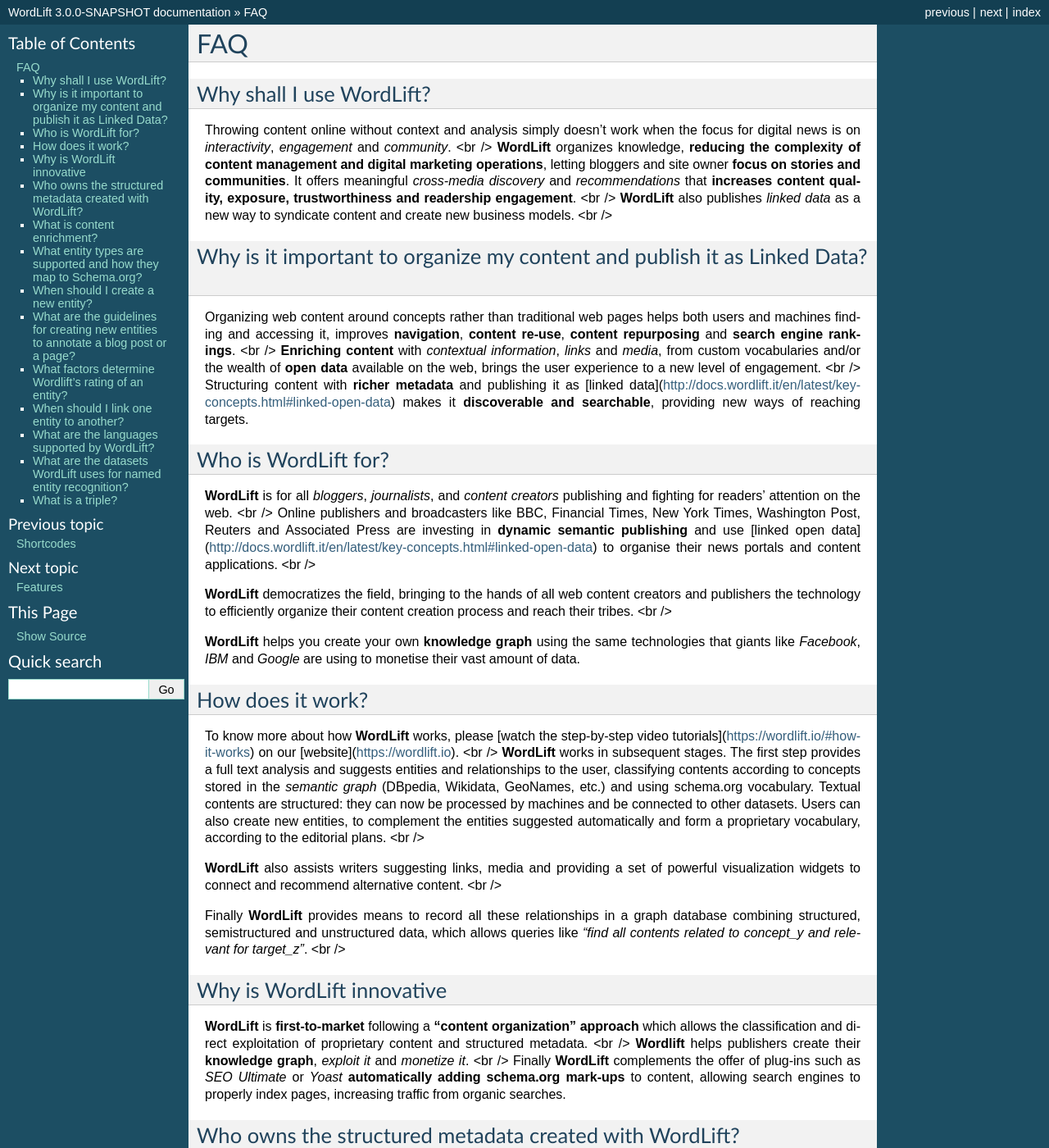
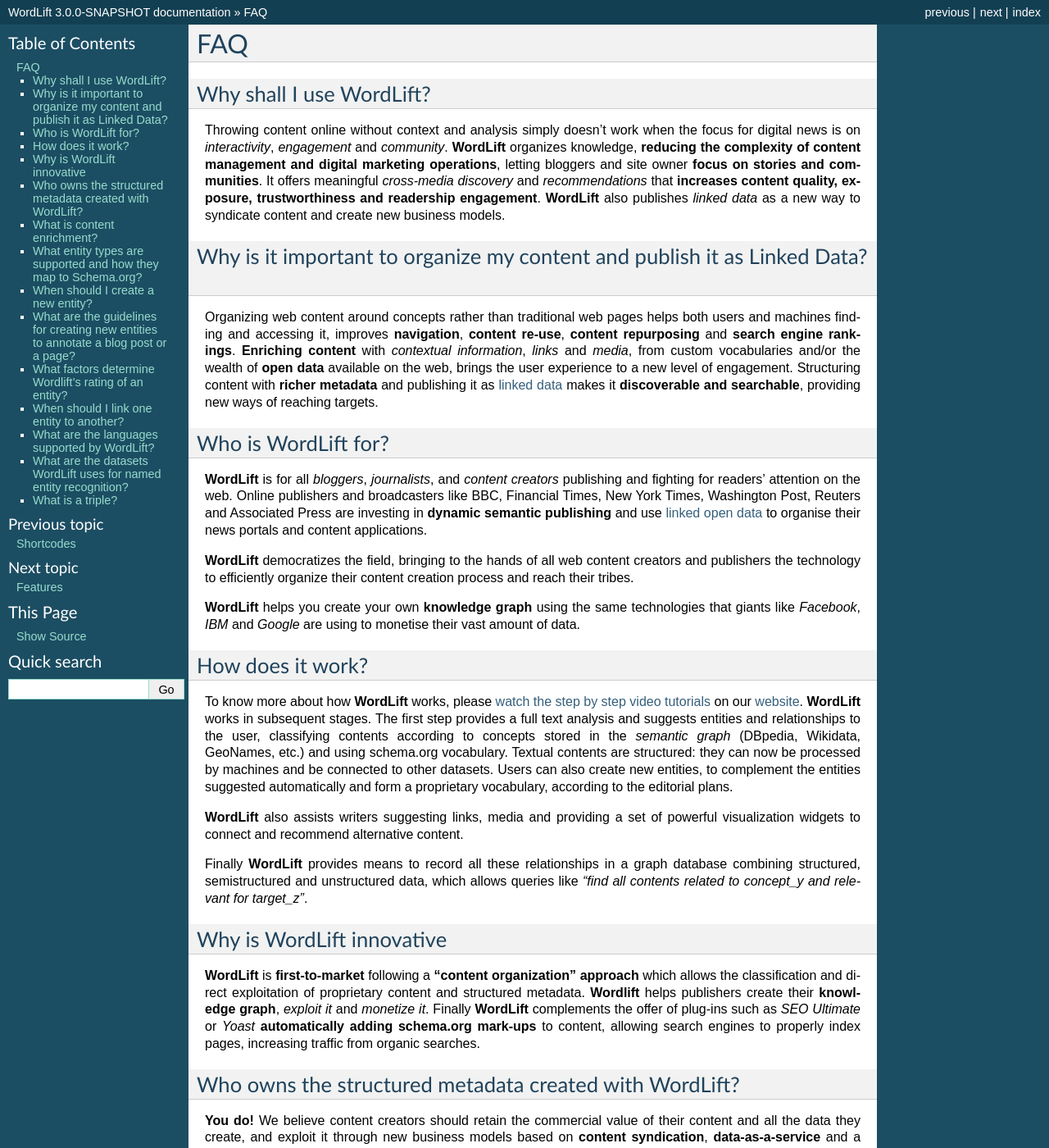
Before and after one commit to insideout10/wordlift-docs, a Sphinx documentation site: the page built from docs/faq.rst, in a window 1280 px wide and 1400 px high. Shown: the whole window at 82% size. Built offline with Sphinx 7.4.7, drawn with Linux system fonts in a browser that asks for light colours; some of the changed text lies outside the part shown.

Commit message:
updating far

```diff
--- a/docs/faq.rst
+++ b/docs/faq.rst
@@ -4,49 +4,49 @@
 Why shall I use WordLift?
 _____________
 
-Throwing content online without context and analysis simply doesn’t work when the focus for digital news is on *interactivity*, *engagement* and *community*. <br />
-**WordLift** organizes knowledge, **reducing the complexity of content management and digital marketing operations**, letting bloggers and site owner **focus on stories and communities**. It offers meaningful *cross-media discovery* and *recommendations* that **increases content quality, exposure, trustworthiness and readership engagement**. <br />
-**WordLift** also publishes *linked data* as a new way to syndicate content and create new business models. <br />
+Throwing content online without context and analysis simply doesn’t work when the focus for digital news is on *interactivity*, *engagement* and *community*.
+**WordLift** organizes knowledge, **reducing the complexity of content management and digital marketing operations**, letting bloggers and site owner **focus on stories and communities**. It offers meaningful *cross-media discovery* and *recommendations* that **increases content quality, exposure, trustworthiness and readership engagement**.
+**WordLift** also publishes *linked data* as a new way to syndicate content and create new business models.
 
 Why is it important to organize my content and publish it as Linked Data?
 _____________
 
-Organizing web content around concepts rather than traditional web pages helps both users and machines finding and accessing it, improves **navigation**, **content re-use**, **content repurposing** and **search engine rankings**. <br />
-**Enriching content** with *contextual information*, *links* and *media*, from custom vocabularies and/or the wealth of **open data** available on the web, brings the user experience to a new level of engagement. <br />
-Structuring content with **richer metadata** and publishing it as [linked data](http://docs.wordlift.it/en/latest/key-concepts.html#linked-open-data) makes it **discoverable and searchable**, providing new ways of reaching targets.
+Organizing web content around concepts rather than traditional web pages helps both users and machines finding and accessing it, improves **navigation**, **content re-use**, **content repurposing** and **search engine rankings**.
+**Enriching content** with *contextual information*, *links* and *media*, from custom vocabularies and/or the wealth of **open data** available on the web, brings the user experience to a new level of engagement.
+Structuring content with **richer metadata** and publishing it as `linked data <http://docs.wordlift.it/en/latest/key-concepts.html#linked-open-data>`_ makes it **discoverable and searchable**, providing new ways of reaching targets.
 
 Who is WordLift for?
 _____________
 
-**WordLift** is for all *bloggers*, *journalists*, and *content creators* publishing and fighting for readers’ attention on the web. <br />
-Online publishers and broadcasters like BBC, Financial Times, New York Times, Washington Post, Reuters and Associated Press are investing in **dynamic semantic publishing** and use [linked open data](http://docs.wordlift.it/en/latest/key-concepts.html#linked-open-data) to organise their news portals and content applications. <br />
+**WordLift** is for all *bloggers*, *journalists*, and *content creators* publishing and fighting for readers’ attention on the web.
+Online publishers and broadcasters like BBC, Financial Times, New York Times, Washington Post, Reuters and Associated Press are investing in **dynamic semantic publishing** and use `linked open data <key-concepts.html#linked-open-data>`_ to organise their news portals and content applications.
 
-**WordLift** democratizes the field, bringing to the hands of all web content creators and publishers the technology to efficiently organize their content creation process and reach their tribes. <br />
+**WordLift** democratizes the field, bringing to the hands of all web content creators and publishers the technology to efficiently organize their content creation process and reach their tribes.
 
 **WordLift** helps you create your own **knowledge graph** using the same technologies that giants like *Facebook*, *IBM* and *Google* are using to monetise their vast amount of data.
 
 How does it work?
 _____________
 
-To know more about how **WordLift** works, please [watch the step-by-step video tutorials](https://wordlift.io/#how-it-works) on our [website](https://wordlift.io). <br />
-**WordLift** works in subsequent stages. The first step provides a full text analysis and suggests entities and relationships to the user, classifying contents according to concepts stored in the *semantic graph* (DBpedia, Wikidata, GeoNames, etc.) and using schema.org vocabulary. Textual contents are structured: they can now be processed by machines and be connected to other datasets. Users can also create new entities, to complement the entities suggested automatically and form a proprietary vocabulary, according to the editorial plans. <br />
+To know more about how **WordLift** works, please `watch the step by step video tutorials <https://wordlift.io/#how-it-works>`_ on our `website <https://wordlift.io>`_.
+**WordLift** works in subsequent stages. The first step provides a full text analysis and suggests entities and relationships to the user, classifying contents according to concepts stored in the *semantic graph* (DBpedia, Wikidata, GeoNames, etc.) and using schema.org vocabulary. Textual contents are structured: they can now be processed by machines and be connected to other datasets. Users can also create new entities, to complement the entities suggested automatically and form a proprietary vocabulary, according to the editorial plans.
 
-**WordLift** also assists writers suggesting links, media and providing a set of powerful visualization widgets to connect and recommend alternative content. <br />
+**WordLift** also assists writers suggesting links, media and providing a set of powerful visualization widgets to connect and recommend alternative content.
 
-Finally **WordLift** provides means to record all these relationships in a graph database combining structured, semistructured and unstructured data, which allows queries like *“find all contents related to concept_y and relevant for target_z”*. <br />
+Finally **WordLift** provides means to record all these relationships in a graph database combining structured, semistructured and unstructured data, which allows queries like *“find all contents related to concept_y and relevant for target_z”*.
 
 Why is WordLift innovative
 _____________
 
-**WordLift** is **first-to-market** following a **“content organization” approach** which allows the classification and direct exploitation of proprietary content and structured metadata. <br />
-**Wordlift** helps publishers create their **knowledge graph**, *exploit it* and *monetize it*. <br />
+**WordLift** is **first-to-market** following a **“content organization” approach** which allows the classification and direct exploitation of proprietary content and structured metadata.
+**Wordlift** helps publishers create their **knowledge graph**, *exploit it* and *monetize it*.
 Finally **WordLift** complements the offer of plug-ins such as *SEO Ultimate* or *Yoast* **automatically adding schema.org mark-ups** to content, allowing search engines to properly index pages, increasing traffic from organic searches.
 
 Who owns the structured metadata created with WordLift?
 _____________
 
-**You do!** We believe content creators should retain the commercial value of their content and all the data they create, and exploit it through new business models based on **content syndication**, **data-as-a-service** and a stronger **relationship with their audience**. <br />
-This is stated in our [Terms of Service](https://wordlift.io/terms-of-service) and our [Privacy Policy](https://wordlift.io/privacy/) as well!
+**You do!** We believe content creators should retain the commercial value of their content and all the data they create, and exploit it through new business models based on **content syndication**, **data-as-a-service** and a stronger **relationship with their audience**.
+This is stated in our `Terms of Service <https://wordlift.io/terms-of-service>`_ and our `Privacy Policy <https://wordlift.io/privacy/>`_ as well!
 
 What is content enrichment?
 _____________
```
